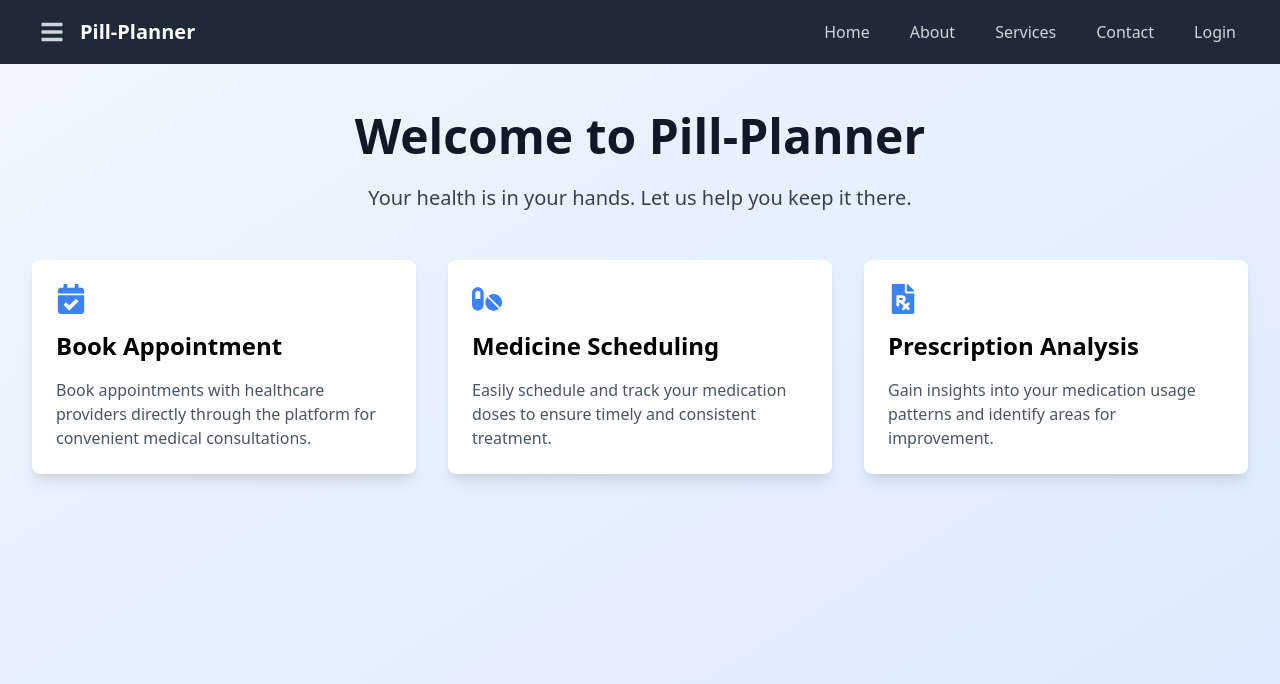
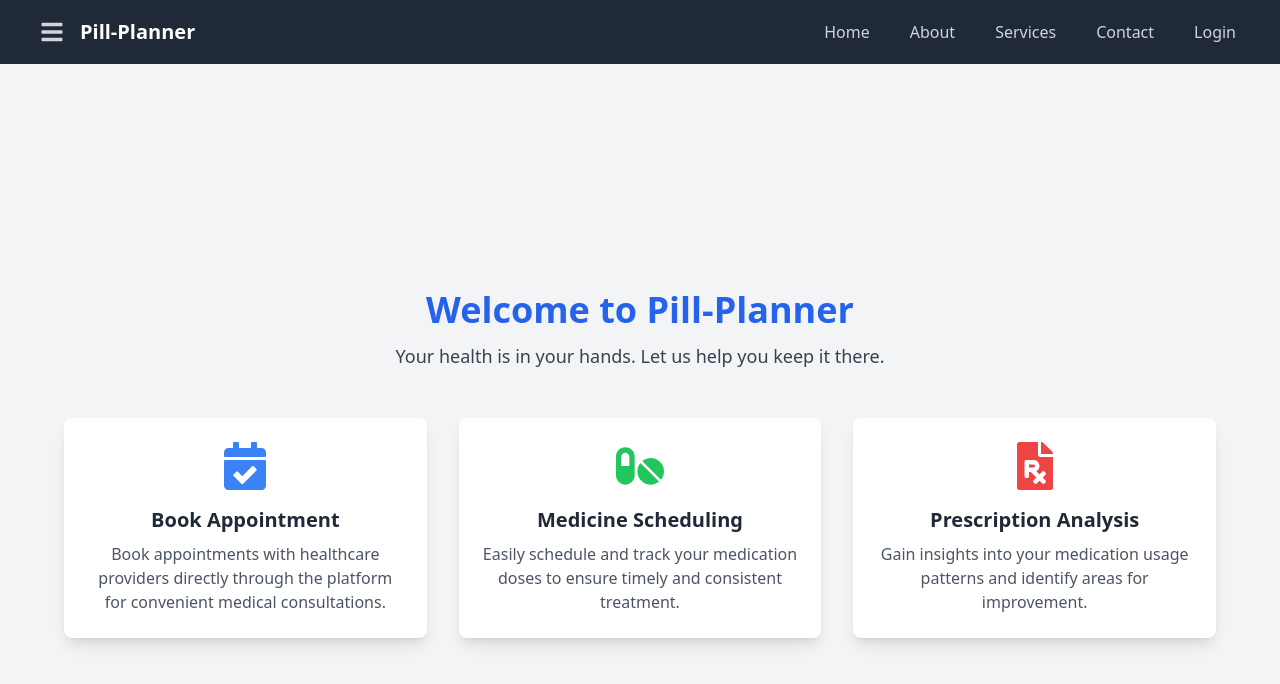
Before and after one commit to CharanSuggala26/Medicine-Dosage-Tracker, a React (Create React App) app in the folder pill-planner/: page /home in a window 1280 px wide. Shown: the top 684 px of the page. Built offline with nearby package versions, Linux system fonts and the light colour scheme.

Commit message:
Home Page Updated

```diff
--- a/pill-planner/src/Pages/AdminPortal.js
+++ b/pill-planner/src/Pages/AdminPortal.js
@@ -19,10 +19,10 @@ function AdminPortal() {
           transition={{ duration: 0.8 }}
         >
           <h1 className="text-5xl font-extrabold text-gray-900 mb-6">
-            Welcome to Pill-Planner
+            Welcome Admin!
           </h1>
           <p className="text-xl text-gray-700 mb-12">
-            Your health is in your hands. Let us help you keep it there.
+            You have the access to manage the data.
           </p>
         </motion.div>
 
--- a/pill-planner/src/Pages/Home.js
+++ b/pill-planner/src/Pages/Home.js
@@ -1,146 +1,172 @@
+// import { Link } from "react-router-dom";
+// import { motion } from "framer-motion";
+// import { FaCalendarCheck, FaPills, FaFilePrescription } from "react-icons/fa";
+
+// function Home() {
+//   return (
+//     <div className="min-h-screen bg-gradient-to-br from-blue-50 to-blue-100">
+//       {/* Hero Section */}
+//       <motion.div
+//         className="max-w-7xl mx-auto px-4 sm:px-6 lg:px-8 py-12"
+//         initial={{ opacity: 0 }}
+//         animate={{ opacity: 1 }}
+//         transition={{ duration: 1 }}
+//       >
+//         <motion.div
+//           className="text-center"
+//           initial={{ y: -50, opacity: 0 }}
+//           animate={{ y: 0, opacity: 1 }}
+//           transition={{ duration: 0.8 }}
+//         >
+//           <h1 className="text-5xl font-extrabold text-gray-900 mb-6">
+//             Welcome to Pill-Planner
+//           </h1>
+//           <p className="text-xl text-gray-700 mb-12">
+//             Your health is in your hands. Let us help you keep it there.
+//           </p>
+//         </motion.div>
+
+//         {/* Cards Section */}
+//         <motion.div
+//           className="grid grid-cols-1 md:grid-cols-3 gap-8"
+//           initial="hidden"
+//           animate="visible"
+//           variants={{
+//             hidden: { opacity: 0, y: 50 },
+//             visible: {
+//               opacity: 1,
+//               y: 0,
+//               transition: { staggerChildren: 0.2 },
+//             },
+//           }}
+//         >
+//           {/* Card 1 */}
+//           <motion.div
+//             whileHover={{ scale: 1.05 }}
+//             whileTap={{ scale: 0.95 }}
+//             className="bg-white p-6 rounded-lg shadow-lg hover:shadow-xl transition-shadow duration-300"
+//           >
+//             <Link to="/appointment">
+//               <FaCalendarCheck className="text-blue-500 text-3xl mb-4" />
+//               <h2 className="text-2xl font-semibold mb-4">Book Appointment</h2>
+//               <p className="text-gray-600">
+//                 Book appointments with healthcare providers directly through the
+//                 platform for convenient medical consultations.
+//               </p>
+//             </Link>
+//           </motion.div>
+
+//           {/* Card 2 */}
+//           <motion.div
+//             whileHover={{ scale: 1.05 }}
+//             whileTap={{ scale: 0.95 }}
+//             className="bg-white p-6 rounded-lg shadow-lg hover:shadow-xl transition-shadow duration-300"
+//           >
+//             <Link to="/scheduling">
+//               <FaPills className="text-blue-500 text-3xl mb-4" />
+//               <h2 className="text-2xl font-semibold mb-4">
+//                 Medicine Scheduling
+//               </h2>
+//               <p className="text-gray-600">
+//                 Easily schedule and track your medication doses to ensure timely
+//                 and consistent treatment.
+//               </p>
+//             </Link>
+//           </motion.div>
+
+//           {/* Card 3 */}
+//           <motion.div
+//             whileHover={{ scale: 1.05 }}
+//             whileTap={{ scale: 0.95 }}
+//             className="bg-white p-6 rounded-lg shadow-lg hover:shadow-xl transition-shadow duration-300"
+//           >
+//             <Link to="/medicine-analysis">
+//               <FaFilePrescription className="text-blue-500 text-3xl mb-4" />
+//               <h2 className="text-2xl font-semibold mb-4">
+//                 Prescription Analysis
+//               </h2>
+//               <p className="text-gray-600">
+//                 Gain insights into your medication usage patterns and identify
+//                 areas for improvement.
+//               </p>
+//             </Link>
+//           </motion.div>
+//         </motion.div>
+//       </motion.div>
+//     </div>
+//   );
+// }
+
+// export default Home;
+
+
 import { Link } from "react-router-dom";
 import { motion } from "framer-motion";
 import { FaCalendarCheck, FaPills, FaFilePrescription } from "react-icons/fa";
 
 function Home() {
   return (
-    <div className="min-h-screen bg-gradient-to-br from-blue-50 to-blue-100">
+    <div className="min-h-screen bg-gray-100 flex flex-col items-center justify-center p-6">
       {/* Hero Section */}
       <motion.div
-        className="max-w-7xl mx-auto px-4 sm:px-6 lg:px-8 py-12"
-        initial={{ opacity: 0 }}
-        animate={{ opacity: 1 }}
-        transition={{ duration: 1 }}
-      >
-        <motion.div
-          className="text-center"
-          initial={{ y: -50, opacity: 0 }}
-          animate={{ y: 0, opacity: 1 }}
+        className="text-center mb-12"
+        initial={{ opacity: 0, y: -50 }}
+        animate={{ opacity: 1, y: 0 }}
         transition={{ duration: 0.8 }}
       >
-          <h1 className="text-5xl font-extrabold text-gray-900 mb-6">
-            Welcome to Pill-Planner
-          </h1>
-          <p className="text-xl text-gray-700 mb-12">
+        <h1 className="text-4xl font-bold text-blue-600">Welcome to Pill-Planner</h1>
+        <p className="text-gray-700 mt-3 text-lg max-w-xl mx-auto">
           Your health is in your hands. Let us help you keep it there.
         </p>
       </motion.div>
 
-        {/* Cards Section */}
+      <div className="grid grid-cols-1 md:grid-cols-3 gap-8 max-w-6xl w-full">
         <motion.div
-          className="grid grid-cols-1 md:grid-cols-3 gap-8"
-          initial="hidden"
-          animate="visible"
-          variants={{
-            hidden: { opacity: 0, y: 50 },
-            visible: {
-              opacity: 1,
-              y: 0,
-              transition: { staggerChildren: 0.2 },
-            },
-          }}
-        >
-          {/* Card 1 */}
-          <motion.div
+          className="bg-white rounded-lg shadow-lg p-6 text-center hover:shadow-xl transition duration-300"
           whileHover={{ scale: 1.05 }}
-            whileTap={{ scale: 0.95 }}
-            className="bg-white p-6 rounded-lg shadow-lg hover:shadow-xl transition-shadow duration-300"
-          >
-            <Link to="/appointment">
-              <FaCalendarCheck className="text-blue-500 text-3xl mb-4" />
-              <h2 className="text-2xl font-semibold mb-4">Book Appointment</h2>
-              <p className="text-gray-600">
+        ><Link to='/appointment'>
+          <FaCalendarCheck className="text-blue-500 text-5xl mx-auto mb-4" />
+          <h2 className="text-xl font-semibold text-gray-800">Book Appointment</h2>
+          <p className="text-gray-600 mt-2">
             Book appointments with healthcare providers directly through the
             platform for convenient medical consultations.
           </p>
+
         </Link>
+
         </motion.div>
 
-          {/* Card 2 */}
         <motion.div
+          className="bg-white rounded-lg shadow-lg p-6 text-center hover:shadow-xl transition duration-300"
           whileHover={{ scale: 1.05 }}
-            whileTap={{ scale: 0.95 }}
-            className="bg-white p-6 rounded-lg shadow-lg hover:shadow-xl transition-shadow duration-300"
-          >
-            <Link to="/scheduling">
-              <FaPills className="text-blue-500 text-3xl mb-4" />
-              <h2 className="text-2xl font-semibold mb-4">
-                Medicine Scheduling
-              </h2>
-              <p className="text-gray-600">
+        ><Link to='/scheduling'>
+          <FaPills className="text-green-500 text-5xl mx-auto mb-4" />
+          <h2 className="text-xl font-semibold text-gray-800">Medicine Scheduling</h2>
+          <p className="text-gray-600 mt-2">
             Easily schedule and track your medication doses to ensure timely
             and consistent treatment.
           </p>
+
           </Link>
         </motion.div>
 
         {/* Card 3 */}
         <motion.div
+          className="bg-white rounded-lg shadow-lg p-6 text-center hover:shadow-xl transition duration-300"
           whileHover={{ scale: 1.05 }}
-            whileTap={{ scale: 0.95 }}
-            className="bg-white p-6 rounded-lg shadow-lg hover:shadow-xl transition-shadow duration-300"
         >
-            <Link to="/medicine-analysis">
-              <FaFilePrescription className="text-blue-500 text-3xl mb-4" />
-              <h2 className="text-2xl font-semibold mb-4">
-                Prescription Analysis
-              </h2>
-              <p className="text-gray-600">
+          <Link to='/medicine-analysis'>
+          <FaFilePrescription className="text-red-500 text-5xl mx-auto mb-4" />
+          <h2 className="text-xl font-semibold text-gray-800">Prescription Analysis</h2>
+          <p className="text-gray-600 mt-2">
             Gain insights into your medication usage patterns and identify
             areas for improvement.
           </p>
           </Link>
         </motion.div>
-        </motion.div>
-      </motion.div>
+      </div>
     </div>
   );
 }
 
 export default Home;
-
-// import { Link } from 'react-router-dom';
-
-// function Home() {
-//   return (
-//     <div className="min-h-screen bg-gray-100">
-//       <div className="max-w-7xl mx-auto px-4 sm:px-6 lg:px-8 py-12">
-//         <div className="text-center">
-//           <h1 className="text-4xl font-bold text-gray-900 mb-8">
-//             Welcome to Pill-Planner
-//           </h1>
-//           <p className="text-xl text-gray-600 mb-12">
-//             Your health is in your hands, Let us help you keep it there
-//           </p>
-//         </div>
-
-//         <div className="grid grid-cols-1 md:grid-cols-3 gap-8">
-//         <Link to="/appointment">
-//           <div className="bg-white p-6 rounded-lg shadow-md">
-//             <h2 className="text-xl font-semibold mb-4">Book Appointment</h2>
-//             <p className="text-gray-600">
-//               Book appointments with healthcare providers directly through the platform for convenient medical consultations.
-//             </p>
-//           </div>
-//           </Link>
-//           <Link to="/shceduling">
-//             <div className="bg-white p-6 rounded-lg shadow-md cursor-pointer">
-//               <h2 className="text-xl font-semibold mb-4">Medicine Scheduling</h2>
-//               <p className="text-gray-600">
-//                 Easily schedule and track your medication doses to ensure timely and consistent treatment.
-//               </p>
-//             </div>
-//           </Link>
-//           <div className="bg-white p-6 rounded-lg shadow-md">
-//             <h2 className="text-xl font-semibold mb-4">Prescription Analysis</h2>
-//             <p className="text-gray-600">
-//               Gain insights into your medication usage patterns and identify areas for improvement.
-//             </p>
-//           </div>
-//         </div>
-//       </div>
-//     </div>
-//   );
-// }
-
-// export default Home;
```
Also changed, not shown: pill-planner/src/Pages/Stats.js (+3 -11 lines). Lines whose indentation alone changed are shown as unchanged.
